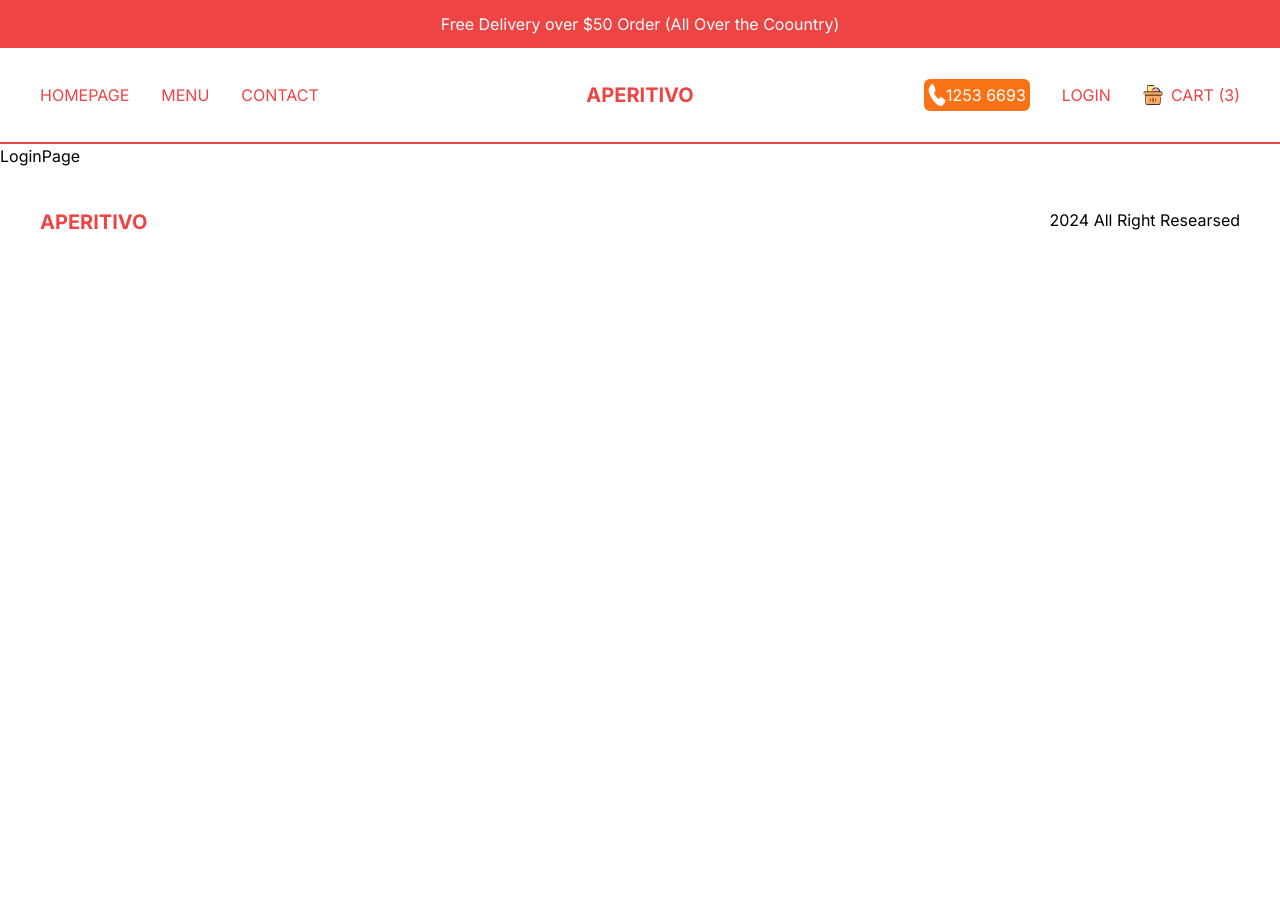
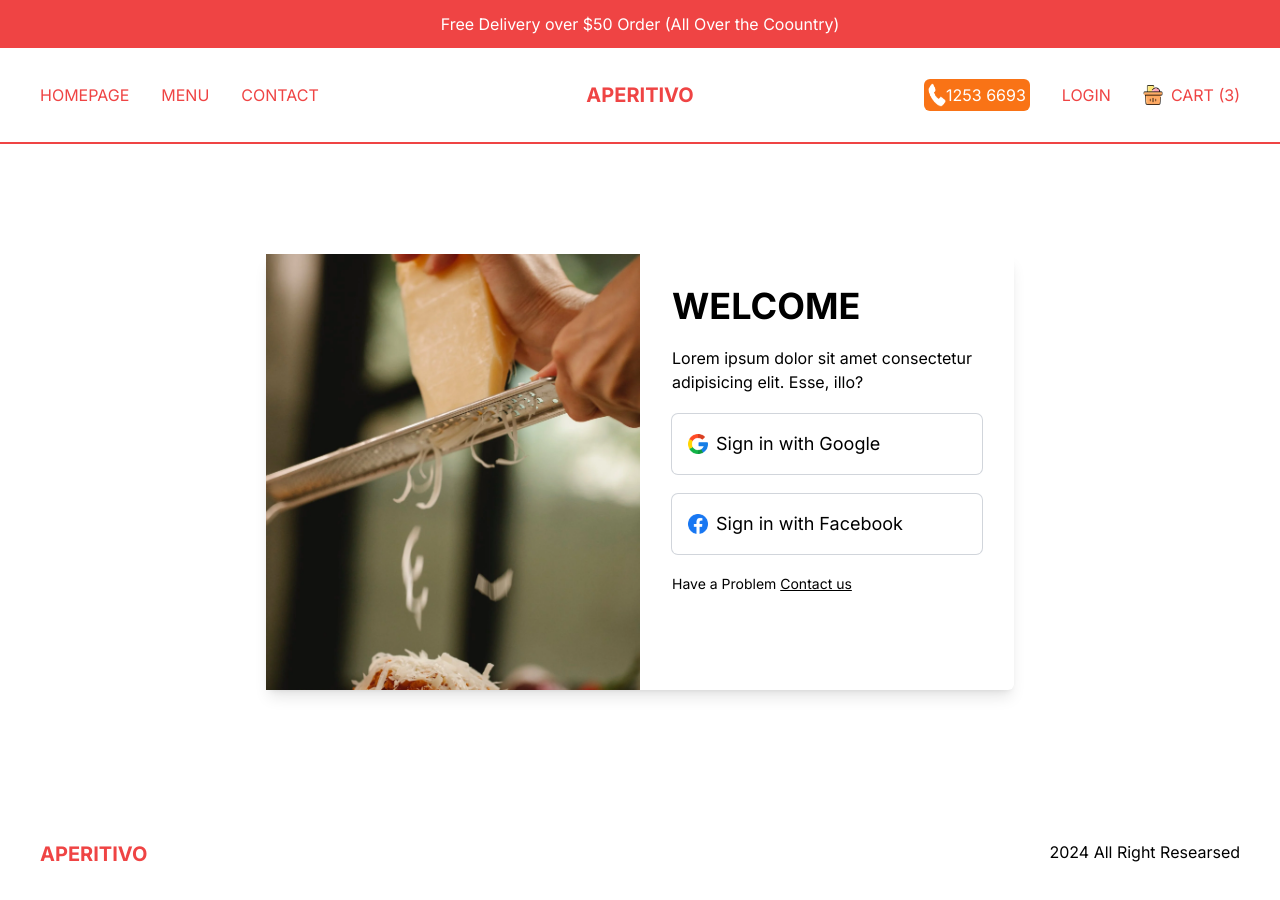
Before and after one commit to SaidulIslam16/restaurant-nextjs, a Next.js app: page /login in a window 1280 px wide. Shown: the top 900 px of the page. Before the commit the page ends 800 px from the top, so only its background shows below. Built offline with nearby package versions, Linux system fonts and the light colour scheme.

Commit message:
login page added

```diff
--- a/src/app/login/page.tsx
+++ b/src/app/login/page.tsx
@@ -1,7 +1,52 @@
-import React from 'react'
+import Image from "next/image";
+import Link from "next/link";
+import React from "react";
 
 export default function LoginPage() {
   return (
-    <div>LoginPage</div>
-  )
+    <div className="p-4 h-[calc(100vh-6rem)] md:h-[calc(100vh-9rem)] flex items-center justify-center">
+      {/* BOX */}
+      <div className="h-full md:h-[70%] w-full shadow-lg rounded-md flex flex-col md:flex-row lg:w-[60%]">
+        {/* IMAGE CONTAINER */}
+        <div className="relative h-1/3 w-full md:h-full md:w-1/2">
+          <Image src="/loginBg.png" alt="" fill className="object-cover" />
+        </div>
+        {/* FORM CONTAINER */}
+        <div className="p-8 flex flex-col gap-5 md:w-1/2">
+          <h1 className="uppercase text-2xl font-bold xl:text-4xl">Welcome</h1>
+          <p>
+            Lorem ipsum dolor sit amet consectetur adipisicing elit. Esse, illo?
+          </p>
+          {/* Google Login Button */}
+          <button className="ring-1 ring-gray-300 p-4 flex gap-2 items-center text-lg rounded-md">
+            <Image
+              src="/google.png"
+              alt=""
+              width={20}
+              height={20}
+              className="object-contain"
+            />
+            <span>Sign in with Google</span>
+          </button>
+          {/* Facebook Login Button */}
+          <button className="ring-1 ring-gray-300 p-4 flex gap-2 items-center text-lg rounded-md">
+            <Image
+              src="/facebook.png"
+              alt=""
+              width={20}
+              height={20}
+              className="object-contain"
+            />
+            <span>Sign in with Facebook</span>
+          </button>
+          <p className="text-sm">
+            Have a Problem{" "}
+            <Link className="underline" href="/">
+              Contact us
+            </Link>{" "}
+          </p>
+        </div>
+      </div>
+    </div>
+  );
 }
--- a/src/components/Navbar.tsx
+++ b/src/components/Navbar.tsx
@@ -1,37 +1,43 @@
-import React from 'react'
-import Menu from './Menu'
-import Link from 'next/link'
-import CartIcon from './CartIcon';
-import Image from 'next/image';
+import React from "react";
+import Menu from "./Menu";
+import Link from "next/link";
+import CartIcon from "./CartIcon";
+import Image from "next/image";
 
 export default function Navbar() {
-
   const user = false;
 
   return (
-    <div className='h-12 text-red-500 p-4 flex justify-between items-center border-b-2 border-b-red-500 uppercase md:h-24 lg:px-10'>
+    <div className="h-12 text-red-500 p-4 flex justify-between items-center border-b-2 border-b-red-500 uppercase md:h-24 lg:px-10">
       {/* Left Link */}
-      <div className='hidden md:flex justify-between gap-8 items-center flex-1 md:justify-start'>
-        <Link href='/'>HomePage</Link>
-        <Link href='/menu'>Menu</Link>
-        <Link href='/'>Contact</Link>
+      <div className="hidden md:flex justify-between gap-8 items-center flex-1 md:justify-start">
+        <Link href="/">HomePage</Link>
+        <Link href="/menu">Menu</Link>
+        <Link href="/">Contact</Link>
       </div>
       {/* Logo */}
-        <Link href='/' className='font-bold text-xl flex-1 text-center'>Aperitivo</Link>
+      <Link href="/" className="font-bold text-xl flex-1 text-center">
+        Aperitivo
+      </Link>
       {/* Mobile Menu */}
-      <div className='md:hidden'>
-        <Menu/>
+      <div className="md:hidden">
+        <Menu />
       </div>
       {/* Right Link */}
-      <div className='hidden md:flex justify-between gap-8 items-center flex-1 md:justify-end'>
-        <div className='bg-orange-500 flex text-white p-1 rounded-md cursor-pointer md:absolute top-2 r-2 lg:static'>
-          <Image src='/phone.png' alt='' height={12} width={18}/>
+      <div className="hidden md:flex justify-between gap-8 items-center flex-1 md:justify-end">
+        <div className="bg-orange-500 flex text-white p-1 rounded-md cursor-pointer md:absolute top-2 r-2 lg:static">
+          <Image src="/phone.png" alt="" height={12} width={18} />
           <span>1253 6693</span>
         </div>
-        {!user?<Link href='/'>Login</Link>:
-        <Link href='/menu'>Orders</Link>}
-        <Link href='/cart'><CartIcon/></Link>
+        {!user ? (
+          <Link href="/login">Login</Link>
+        ) : (
+          <Link href="/menu">Orders</Link>
+        )}
+        <Link href="/cart">
+          <CartIcon />
+        </Link>
       </div>
     </div>
-  )
+  );
 }
```
